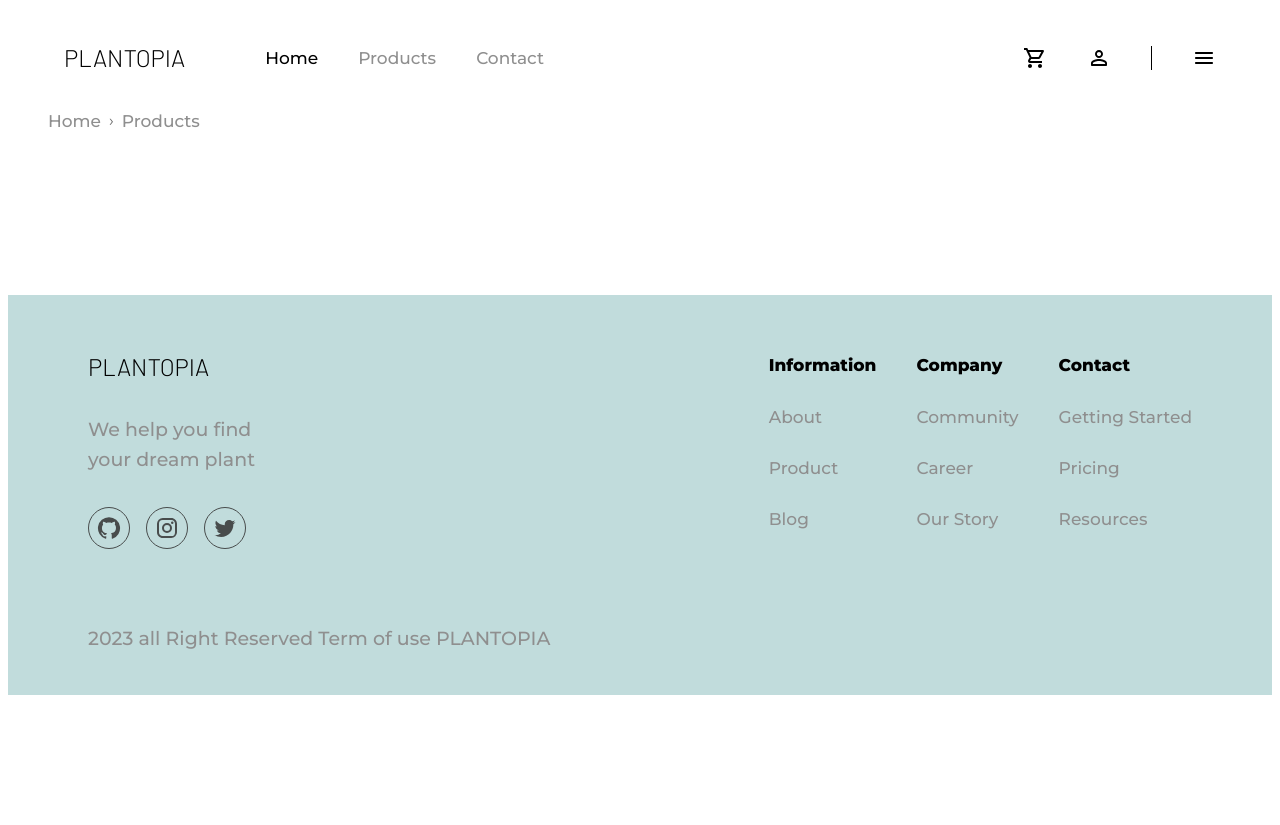
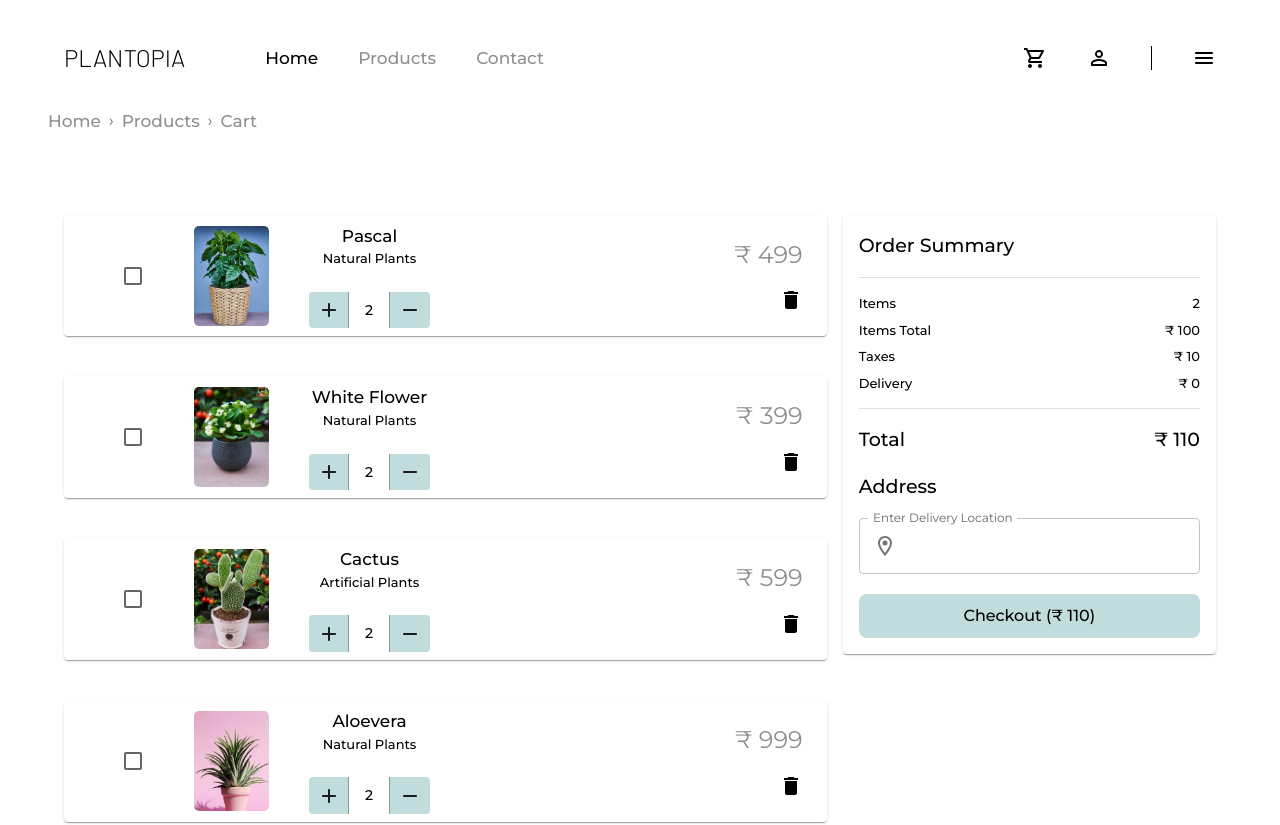
Before and after one commit to tanu-chahal/PLANTOPIA, a React (Vite) app in the folder client/: page /mycart in a window 1280 px wide. Shown: the top 825 px of the page. Before the commit the page ends 800 px from the top, so only its background shows below. Built offline with nearby package versions, Linux system fonts and the light colour scheme.

Commit message:
static cart page ready.

```diff
--- a/client/src/pages/cart/Cart.jsx
+++ b/client/src/pages/cart/Cart.jsx
@@ -1,13 +1,32 @@
 import Typography from "@mui/material/Typography";
 import Box from "@mui/material/Box";
-import MenuItem from "@mui/material/MenuItem";
-import Select from "@mui/material/Select";
 import Container from "@mui/material/Container";
-import InputLabel from "@mui/material/InputLabel";
-import FormControl from "@mui/material/FormControl";
+import Grid from "@mui/material/Grid";
 import Breadcrumbs from "@mui/material/Breadcrumbs";
+import { styled } from "@mui/material/styles";
+import Paper from "@mui/material/Paper";
+import DeleteIcon from "@mui/icons-material/Delete";
+import ButtonGroup from "@mui/material/ButtonGroup";
+import Button from "@mui/material/Button";
+import AddRoundedIcon from "@mui/icons-material/AddRounded";
+import RemoveRoundedIcon from "@mui/icons-material/RemoveRounded";
+import Checkbox from "@mui/material/Checkbox";
+import Divider from "@mui/material/Divider";
+import TextField from "@mui/material/TextField";
+import InputAdornment from "@mui/material/InputAdornment";
+import LocationOnOutlinedIcon from '@mui/icons-material/LocationOnOutlined';
 import React from "react";
+import { plants } from "../../utils/data.js";
 import { useNavigate } from "react-router-dom";
+import styles from "./Cart.module.css";
+
+const Item = styled(Paper)(({ theme }) => ({
+  backgroundColor: theme.palette.mode === "dark" ? "#1A2027" : "#fff",
+  ...theme.typography.body2,
+  padding: theme.spacing(1),
+  textAlign: "center",
+  color: theme.palette.text.secondary,
+}));
 
 function Cart() {
   const navigate = useNavigate();
@@ -30,6 +49,15 @@ function Cart() {
     >
       Products
     </Typography>,
+    <Typography
+      color="secondary"
+      component="p"
+      variant="subtitle2"
+      sx={{ cursor: "pointer", "&:hover": { color: "#484c4c" } }}
+      onClick={() => navigate("/mycart")}
+    >
+      Cart
+    </Typography>,
   ];
   return (
     <>
@@ -46,7 +74,168 @@ function Cart() {
           justifyContent: "center",
         }}
       >
-        </Container>
+        <Grid container spacing={2}>
+          <Grid
+            item
+            xs={8}
+            sx={{ display: "flex", flexDirection: "column", gap: 5 }}
+          >
+            {plants.slice(0, 5).map((p) => {
+              return (
+                <Item
+                  key={p.id}
+                  sx={{ display: "flex", color: "black", gap: 5 }}
+                >
+                  <Checkbox
+                      checked={false}
+                      // onChange={handleChange}
+                      inputProps={{ "aria-label": "controlled" }}
+                      sx={{ml:5}}
+                    />
+                  <img src={p.img} alt="" className={styles.plantImg} />
+                  <Box sx={{ display: "flex", flexDirection: "column", }}>
+                    <Typography component="p" variant="subtitle2">
+                      {p.plantName}
+                    </Typography>
+                    <Typography component="p" variant="subtitle3">
+                      {p.category}
+                    </Typography>
+                    <ButtonGroup
+                      disableElevation
+                      variant="contained"
+                      aria-label="Disabled elevation buttons"
+                      sx={{ mt:3, }}
+                    >
+                      <Button sx={{ px: 0 }}>
+                        <AddRoundedIcon />
+                      </Button>
+                      <Button
+                        sx={{
+                          backgroundColor: "white",
+                          color: "black",
+                          cursor: "auto",
+                          "&:hover": {
+                            backgroundColor: "white",
+                            color: "black",
+                          },
+                        }}
+                      >
+                        2
+                      </Button>
+                      <Button sx={{ px: 0 }}>
+                        <RemoveRoundedIcon />
+                      </Button>
+                    </ButtonGroup>
+                  </Box>
+                  <Box
+                    sx={{
+                      ml: "auto",
+                      display: "flex",
+                      flexDirection: "column",
+                      p: 2,
+                      alignItems: "flex-end",
+                    }}
+                  >
+                    <Typography component="p" variant="h5" color="secondary">
+                      ₹ {p.price}
+                    </Typography>
+                    <DeleteIcon sx={{ mt: "auto" }} />
+                  </Box>
+                </Item>
+              );
+            })}
+          </Grid>
+          <Grid item xs={4}>
+            <Item sx={{color:'black', display:'flex', flexDirection:'column', alignItems:'flex-start', p:2, gap:2,}}>
+            <Typography component="p" variant="h6">
+              Order Summary
+            </Typography>
+            <Divider flexItem sx={{ height:1, color: "#8f8f8f", }} />
+
+            <Box className="separateCharges" sx={{display:'flex', width:'100%', flexDirection:'column', gap:1, alignItems:'flex-start',}}>
+            <Box sx={{display:'flex', justifyContent:'space-between', width:'100%'}}>
+              <Typography component="p" variant="subtitle3" color="tertiary">Items</Typography>
+            <Typography component="p" variant="subtitle3" color="tertiary">2</Typography>
+            </Box>
+
+            <Box sx={{display:'flex', justifyContent:'space-between', width:'100%'}}>
+              <Typography component="p" variant="subtitle3" color="tertiary">Items Total</Typography>
+            <Typography component="p" variant="subtitle3" color="tertiary">₹ 100</Typography>
+            </Box>
+
+            <Box sx={{display:'flex', justifyContent:'space-between', width:'100%'}}>
+              <Typography component="p" variant="subtitle3" color="tertiary">Taxes</Typography>
+            <Typography component="p" variant="subtitle3" color="tertiary">₹ 10</Typography>
+            </Box>
+
+            <Box sx={{display:'flex', justifyContent:'space-between', width:'100%'}}>
+              <Typography component="p" variant="subtitle3" color="tertiary">Delivery</Typography>
+            <Typography component="p" variant="subtitle3" color="tertiary">₹ 0</Typography>
+            </Box>
+            </Box>
+
+            <Divider flexItem sx={{ height:1, color: "#8f8f8f", }} />
+
+            <Box sx={{display:'flex', justifyContent:'space-between', width:'100%'}}>
+              <Typography component="p" variant="h6" color="tertiary">Total</Typography>
+            <Typography component="p" variant="h6" color="tertiary">₹ 110</Typography>
+            </Box>
+
+
+            <Typography component="p" variant="h6">
+              Address
+            </Typography>
+
+            <form
+                style={{
+                  width:'100%', display:'flex', flexDirection:'column', gap:20, alignItems:'flex-start',
+                }}
+              >
+                <TextField
+                  type="text"
+                  label="Enter Delivery Location"
+                  variant="outlined"
+                  fullWidth
+                  InputProps={{
+                    startAdornment: (
+                      <InputAdornment position="start">
+                        <LocationOnOutlinedIcon color="action" />
+                      </InputAdornment>
+                    ),
+                    inputProps: {
+                      maxLength: 200,
+                    },
+                  }}
+                />
+                <Button
+                  variant="contained"
+                  type="submit"
+                  color="primary"
+                  sx={{
+                    width:'100%',
+                    border: "none",
+                    boxShadow: 0,
+                    color: "black",
+                    textTransform: "none",
+                    py: 1,
+                    px: 2,
+                    fontSize: 16,
+                    borderRadius: 2,
+                    "&:hover": {
+                      color: "white",
+                      boxShadow: 0,
+                    },
+                  }}
+                >
+                  Checkout (₹ 110)
+                </Button>
+
+              </form>
+
+            </Item>
+          </Grid>
+        </Grid>
+      </Container>
     </>
   );
 }
--- /dev/null
+++ b/client/src/pages/cart/Cart.module.css
@@ -0,0 +1,7 @@
+.plantImg{
+    height: 100px;
+    width: 75px;
+    border-radius: 5px;
+    object-fit: cover;
+    align-self: center;
+}
--- a/client/src/pages/products/Products.jsx
+++ b/client/src/pages/products/Products.jsx
@@ -78,14 +78,14 @@ function Products() {
       </Breadcrumbs>
 
       <Container
-        maxWidth="lg"
         className="top"
+        maxwidth='xl'
         sx={{
           py:5,
           width: "100%",
           display: "flex",
           alignItems: "center",
-          gap: 0,
+          gap: 40,
           justifyContent:'flex-end',
         }}
       >
@@ -97,7 +97,7 @@ function Products() {
             value={category}
             label="Category"
             onChange={handleCategory}
-            sx={{ width: "200px" }}
+            sx={{ width: "250px" }}
           >
             <MenuItem value='All'>All</MenuItem>
             <MenuItem value='Herb Plants'>Herb Plants</MenuItem>
@@ -115,7 +115,7 @@ function Products() {
             value={price}
             label="Price"
             onChange={handlePrice}
-            sx={{ width: "200px",color:'black', outlineColor: 'black' }}
+            sx={{ width: "250px",color:'black', outlineColor: 'black' }}
           >
             <MenuItem value={300}> {'<='} 300</MenuItem>
             <MenuItem value={500}>{'<='} 500</MenuItem>
@@ -133,7 +133,7 @@ function Products() {
             value={sort}
             label="Sort By"
             onChange={handleSortType}
-            sx={{ width: "200px" }}
+            sx={{ width: "250px" }}
           >
             <MenuItem value="rating">Rating</MenuItem>
             <MenuItem value="createdAt">Newest</MenuItem>
```
